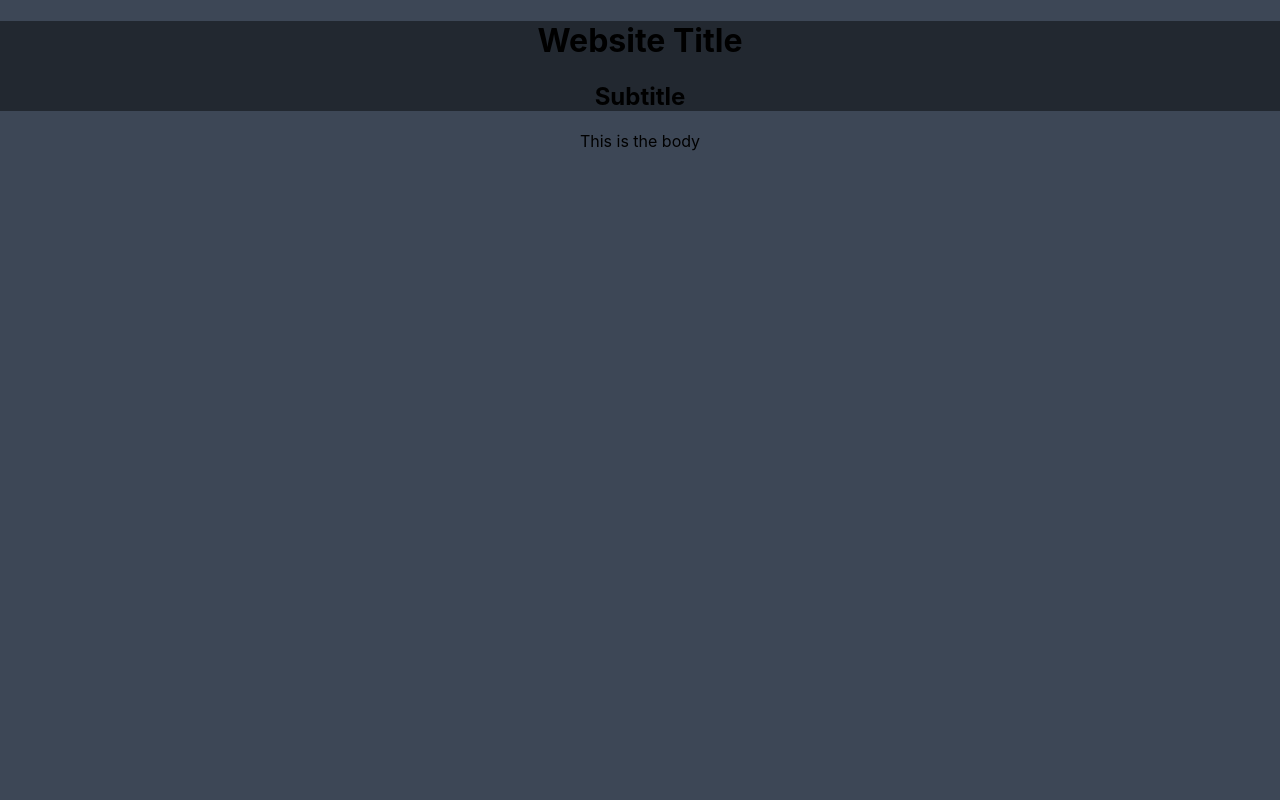
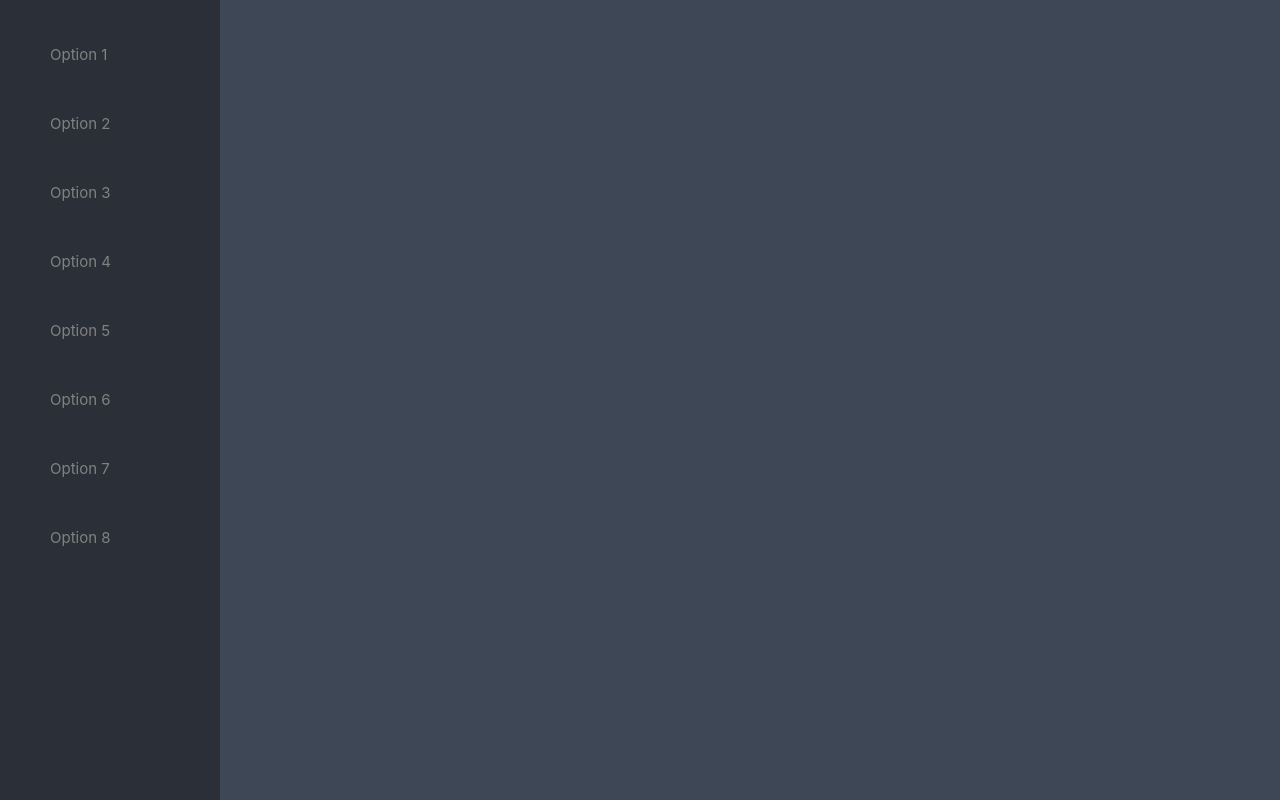
Before and after one commit to nickhudson4/Software-Engineering-Project, a React (Create React App) app in the folder main_app/: page / in a window 1280 px wide. Built offline with nearby package versions, Linux system fonts and the light colour scheme.

Commit message:
Added a menu component to the body as well as styling to the menu in Menu.css

```diff
--- a/main_app/src/Components/App.js
+++ b/main_app/src/Components/App.js
@@ -1,8 +1,8 @@
 import React, { Component } from 'react';
 import '../Styling/App.css';
 import Header from './Header';
-import Footer from './Footer'
-import Body from './Body'
+import Footer from './Footer';
+import Body from './Body';
 
 /*
   Main render that renders the other components.
@@ -13,11 +13,9 @@ class App extends Component {
   render() {
     return (
       <div className="App">
-        <div id="header_div">
-          <Header />
-        </div>
         <div>
           <Body id="body_div"/>
+
         </div>
       </div>
     );
--- a/main_app/src/Components/Body.js
+++ b/main_app/src/Components/Body.js
@@ -1,11 +1,12 @@
 import React, { Component } from 'react';
 import '../Styling/App.css';
+import Menu from './Body/Menu';
 
 class Body extends Component {
   render() {
     return (
         <body>
-            This is the body
+          <Menu />
         </body>
     );
   }
--- /dev/null
+++ b/main_app/src/Components/Body/Menu.js
@@ -0,0 +1,21 @@
+import React, { Component } from 'react';
+import '../CompStyling/Menu.css';
+
+class Menu extends Component {
+  render() {
+    return (
+        <div id="sideMenu_div">
+            <a href="#">Option 1</a>
+            <a href="#">Option 2</a>
+            <a href="#">Option 3</a>
+            <a href="#">Option 4</a>
+            <a href="#">Option 5</a>
+            <a href="#">Option 6</a>
+            <a href="#">Option 7</a>
+            <a href="#">Option 8</a>
+        </div>
+    );
+  }
+}
+
+export default Menu;
--- /dev/null
+++ b/main_app/src/Components/CompStyling/Menu.css
@@ -0,0 +1,29 @@
+#sideMenu_div {
+  background-color: #2b3038;
+  height: 100%; /* Full-height: remove this if you want "auto" height */
+  width: 220px; /* Set the width of the sidebar */
+  position: fixed; /* Fixed Sidebar (stay in place on scroll) */
+  z-index: 1; /* Stay on top */
+  top: 0; /* Stay at the top */
+  left: 0;
+  overflow-x: hidden; /* Disable horizontal scroll */
+  padding-top: 20px;
+}
+
+/* The navigation menu links */
+#sideMenu_div a {
+  /* padding: 12px 20px 6px 16px; */
+  padding-left: 50px;
+  padding-top: 25px;
+  padding-bottom: 25px;
+  text-decoration: none;
+  font-size: 15px;
+  color: #818181;
+  display: block;
+}
+
+/* When you mouse over the navigation links, change their color */
+#sideMenu_div a:hover {
+  color: #f1f1f1;
+  border-left: 2px solid white;
+}
--- a/main_app/src/Components/Header.js
+++ b/main_app/src/Components/Header.js
@@ -10,8 +10,8 @@ class Header extends Component {
   render() {
     return (
         <header>
-            <h1>Website Title</h1>
-            <h2>Subtitle</h2>
+            <h1 id="title_id">Website Title</h1>
+            <h3 id="subtitle_id">Subtitle</h3>
         </header>
     );
   }
--- a/main_app/src/Styling/App.css
+++ b/main_app/src/Styling/App.css
@@ -1,28 +1,6 @@
-.App {
-  text-align: center;
-}
-
-.App-logo {
-  animation: App-logo-spin infinite 20s linear;
-  height: 40vmin;
-  pointer-events: none;
-}
-
-.App-header {
-  background-color: #282c34;
-  min-height: 100vh;
-  display: flex;
-  flex-direction: column;
-  align-items: center;
-  justify-content: center;
-  font-size: calc(10px + 2vmin);
-  color: white;
-}
-
-header {
-  background-color: #222830;
-}
 
 body {
   background-color: #3d4756;
+  width: 15%;
+  height: 200px
 }
```
